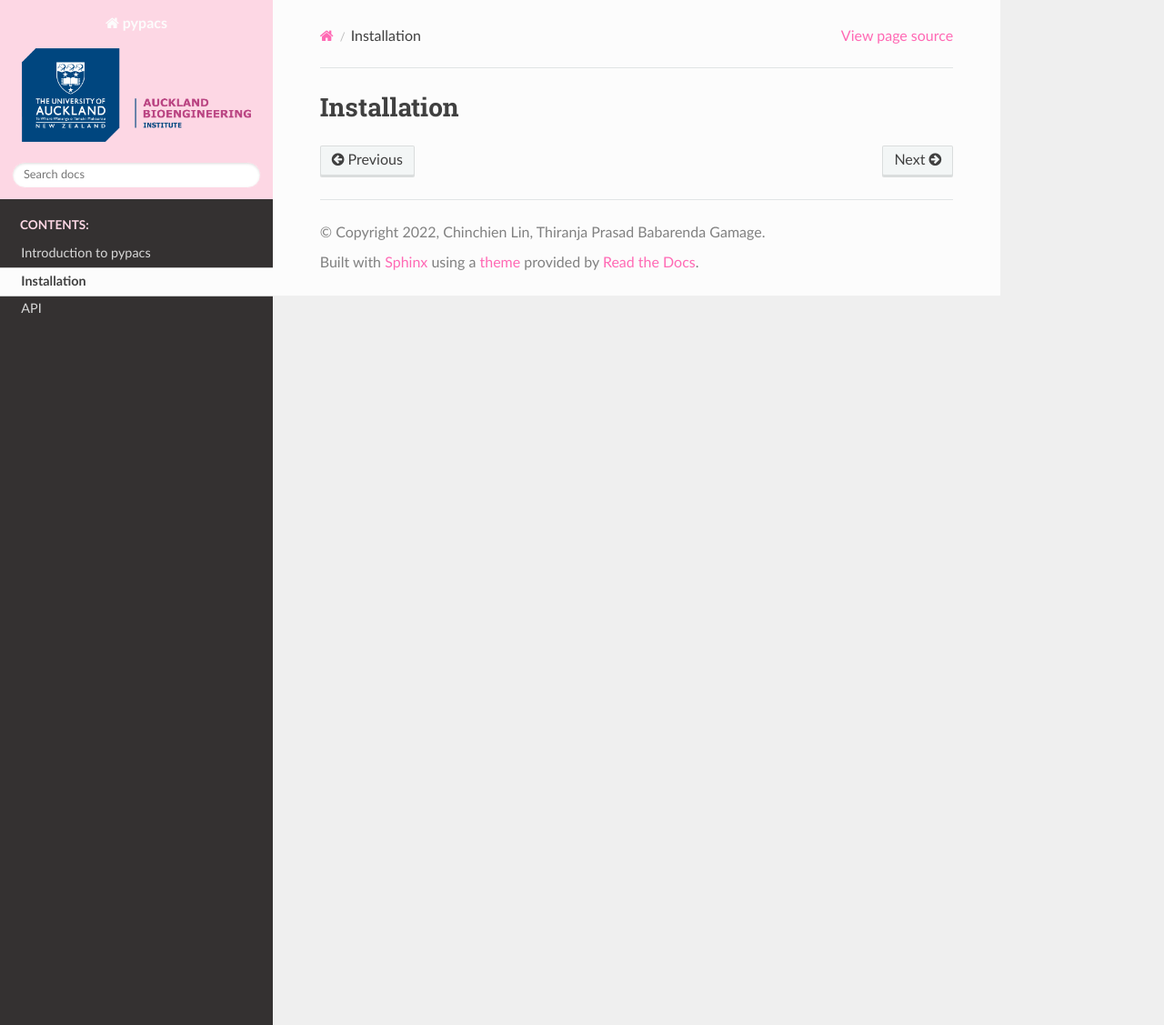
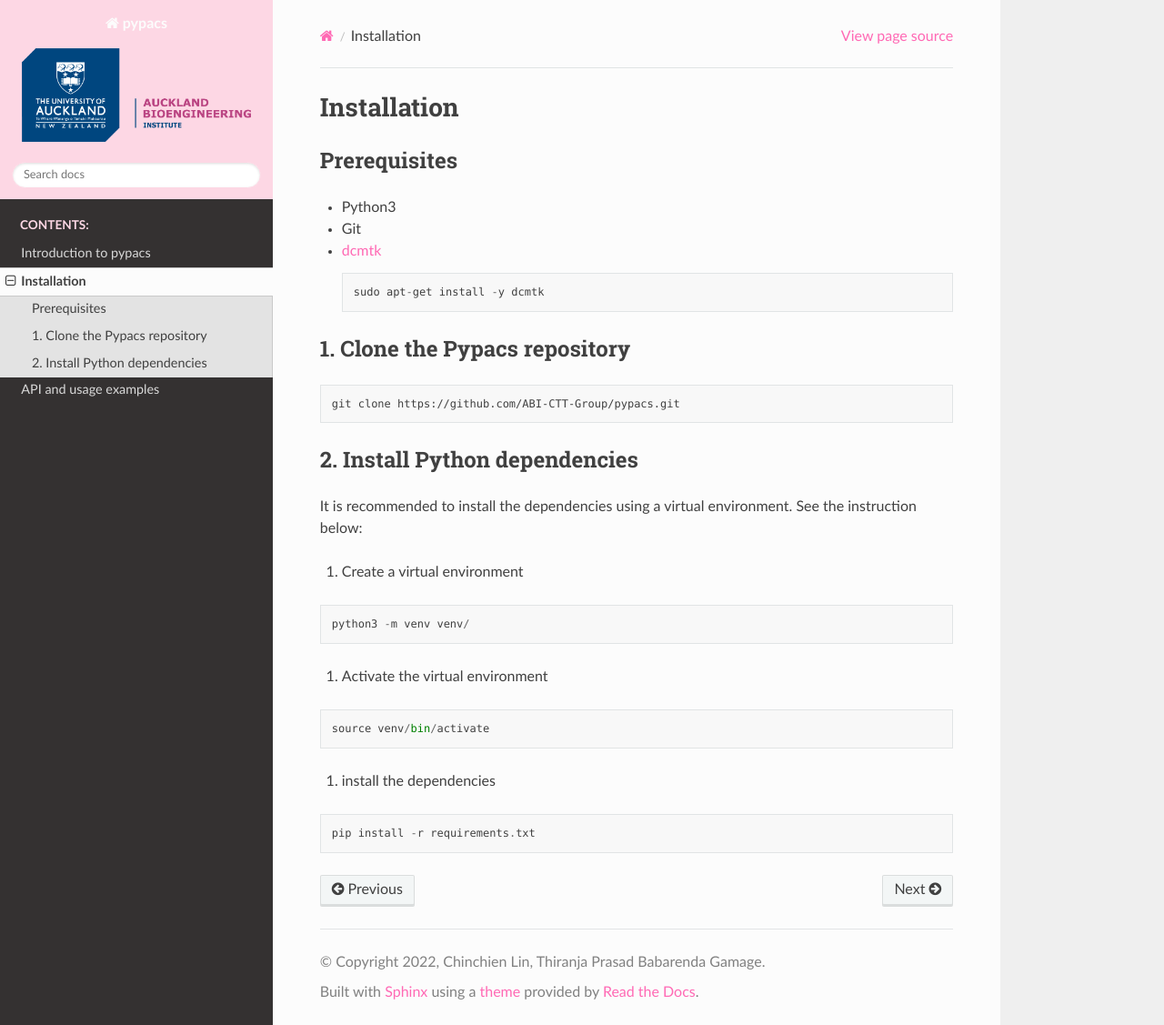
Before and after one commit to LIN810116/pypacs, a Sphinx documentation site: the page built from docs/source/installation.rst, in a window 1280 px wide and 1127 px high. Shown: the whole window at 91% size. Built offline with Sphinx 7.4.7 and the Read the Docs theme 2.0.0, drawn with Linux system fonts in a browser that asks for light colours.

```diff
--- a/docs/source/conf.py
+++ b/docs/source/conf.py
@@ -33,9 +33,9 @@ extensions = [
     'nbsphinx_link',
     'sphinx-jsonschema',
     'recommonmark',
-    'sphinx.ext.autosectionlabel'
+    'sphinx.ext.autosectionlabel',
+    'sphinx.ext.autodoc'
 ]
-
 # Prefix document path to section labels, otherwise autogenerated labels would
 # look like 'heading' rather than 'path/to/file:heading'.
 autosectionlabel_prefix_document = True
--- a/docs/source/index.rst
+++ b/docs/source/index.rst
@@ -1,3 +1,4 @@
+====================================
 Welcome to the PYPACS Documentation!
 ====================================
 
--- a/docs/source/installation.rst
+++ b/docs/source/installation.rst
@@ -1,2 +1,44 @@
+============
 Installation
 ============
+
+Prerequisites
+=============
+
+* Python3
+* Git
+* `dcmtk <https://dicom.offis.de/dcmtk.php.en>`_
+
+  .. code-block::
+
+     sudo apt-get install -y dcmtk
+
+1. Clone the Pypacs repository
+==============================
+
+.. code-block:: bash
+
+   git clone https://github.com/ABI-CTT-Group/pypacs.git
+
+2. Install Python dependencies
+==============================
+
+It is recommended to install the dependencies using a virtual environment. See the instruction below:
+
+#. Create a virtual environment
+
+.. code-block::
+
+   python3 -m venv venv/
+
+#. Activate the virtual environment
+
+.. code-block::
+
+   source venv/bin/activate
+
+#. install the dependencies
+
+.. code-block::
+
+   pip install -r requirements.txt
```
Also changed, not shown: docs/source/api.rst (+54 -2 lines), docs/source/introduction.rst (+11 -0 lines), 1 other file.
